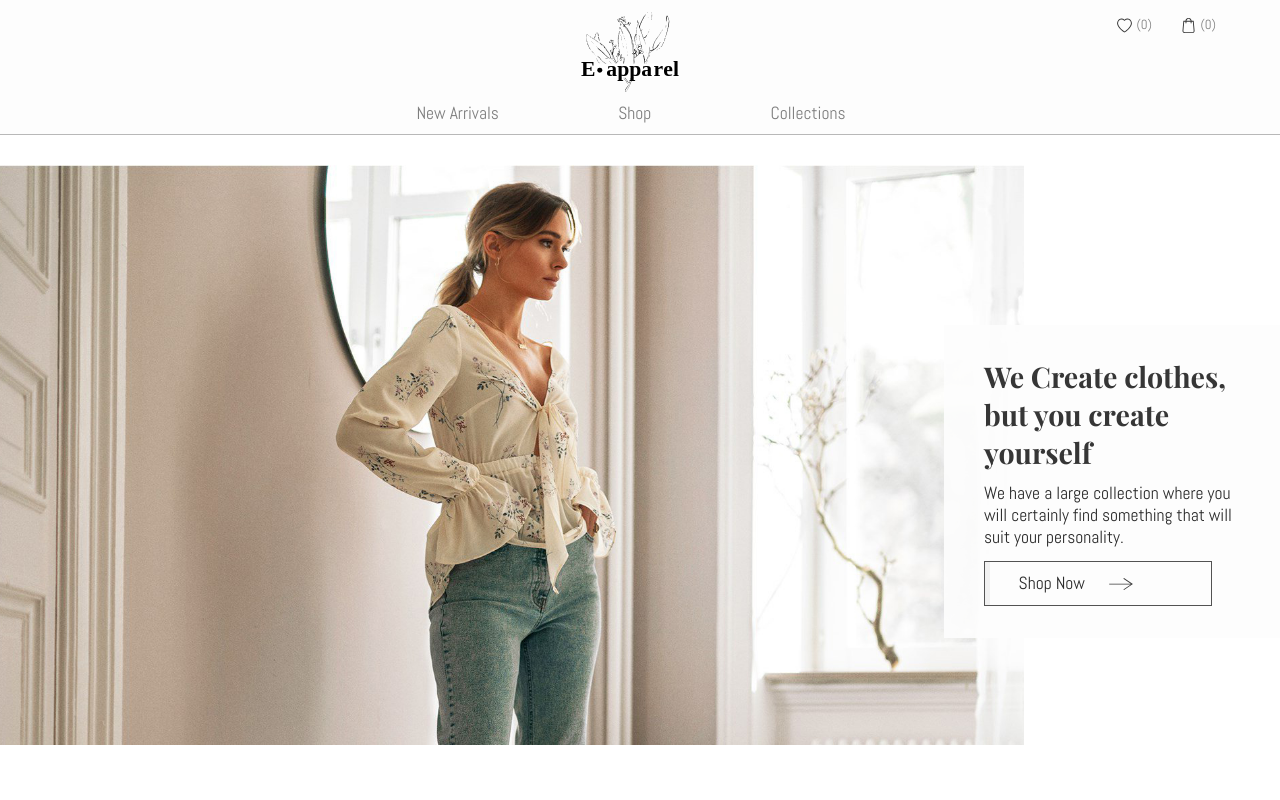
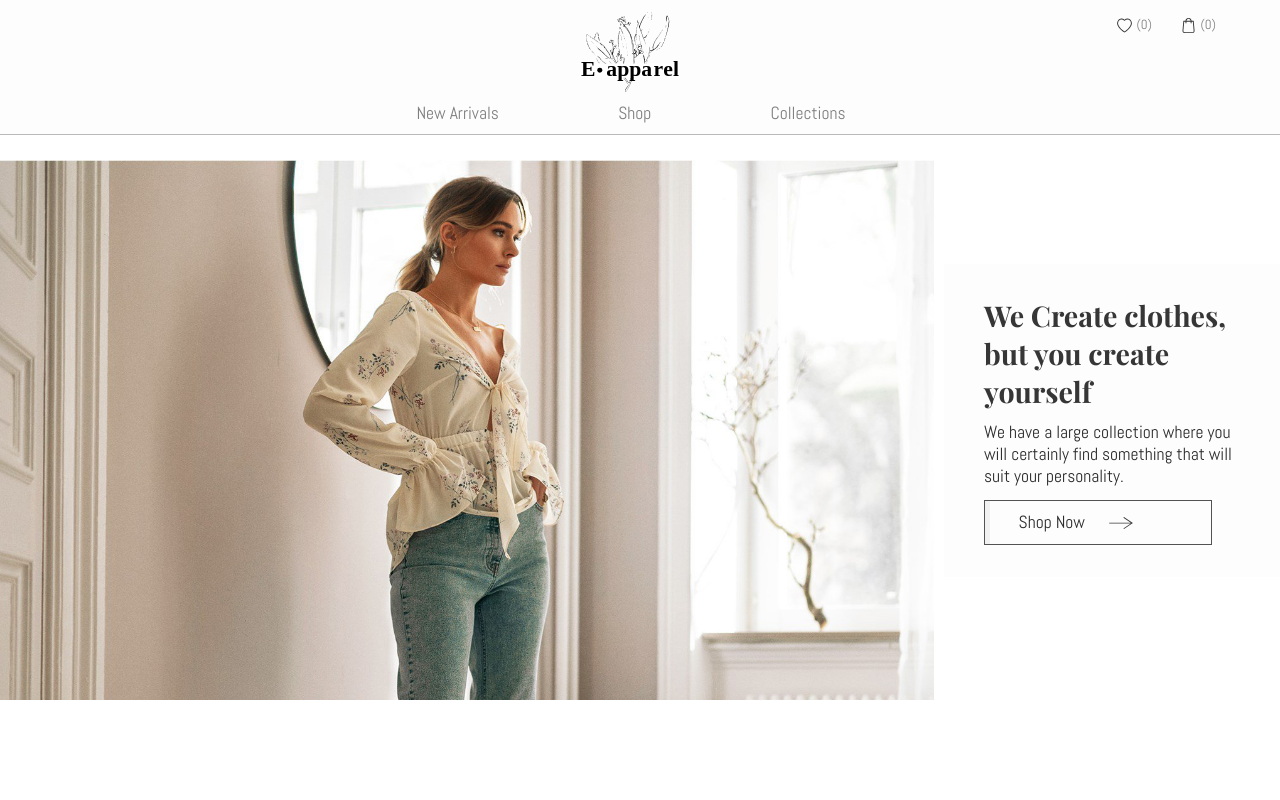
Before and after one commit to iulialupu/e-commerce_clothing_store, a React (Create React App) app: page / in a window 1280 px wide. Shown: the top 800 px of the page. Built offline with nearby package versions, Linux system fonts and the light colour scheme; grey boxes are pictures that could not be loaded.

Commit message:
fixed first screen

```diff
--- a/src/components/pages/home/FirstScreen.js
+++ b/src/components/pages/home/FirstScreen.js
@@ -15,14 +15,14 @@ class FirstScreen extends React.Component {
   render() {
     return (
       <section className="first-screen flex-center" ref={this.parent}>
-        <div className="promo-image" ref={this.image}>
+        <div className="promo-image">
           <Parallax
             stylePropriety="left"
             speed={0.15}
             childRef={this.image}
             parentRef={this.parent}
           >
-            <div className="image-container">
+            <div className="image-container" ref={this.image}>
               <img src={image} alt="Promo" />
             </div>
           </Parallax>
--- a/src/components/pages/home/Home.css
+++ b/src/components/pages/home/Home.css
@@ -11,24 +11,29 @@
   max-width: 1600px;
   margin: auto;
   overflow-x: hidden;
-  margin: 30px 0 30px 0;
+  margin: 25px 0 25px 0;
   padding: 0 0 60px 0;
 }
 .promo-image {
-  height: 65vh;
   display: inline-block;
   object-fit: cover;
+  height: 60vh;
+  width: 73vw;
 }
+
 .promo-image .image-container {
-  width: 80vw;
+  width: 73vw;
   height: 100%;
   position: absolute;
   left: 0;
 }
+.promo-image .image-container img {
+  height: 100%;
+}
 
 .first-screen .text-box {
   display: inline-block;
-  top: 20vh;
+  top: 13vh;
   right: 0;
   z-index: 10;
   position: absolute;
--- a/src/index.css
+++ b/src/index.css
@@ -106,7 +106,7 @@ section {
 }
 .shop-now-btn .btn-content {
   position: relative;
-  z-index: 1;
+  z-index: 2;
   text-align: left;
 }
 .shop-now-btn .arrow {
@@ -128,7 +128,7 @@ section {
   width: 2%;
   height: 100%;
   content: "";
-  z-index: -1;
+  z-index: 0;
   transition: width 0.4s ease-out;
 }
 .hover-fill-shop {
```
